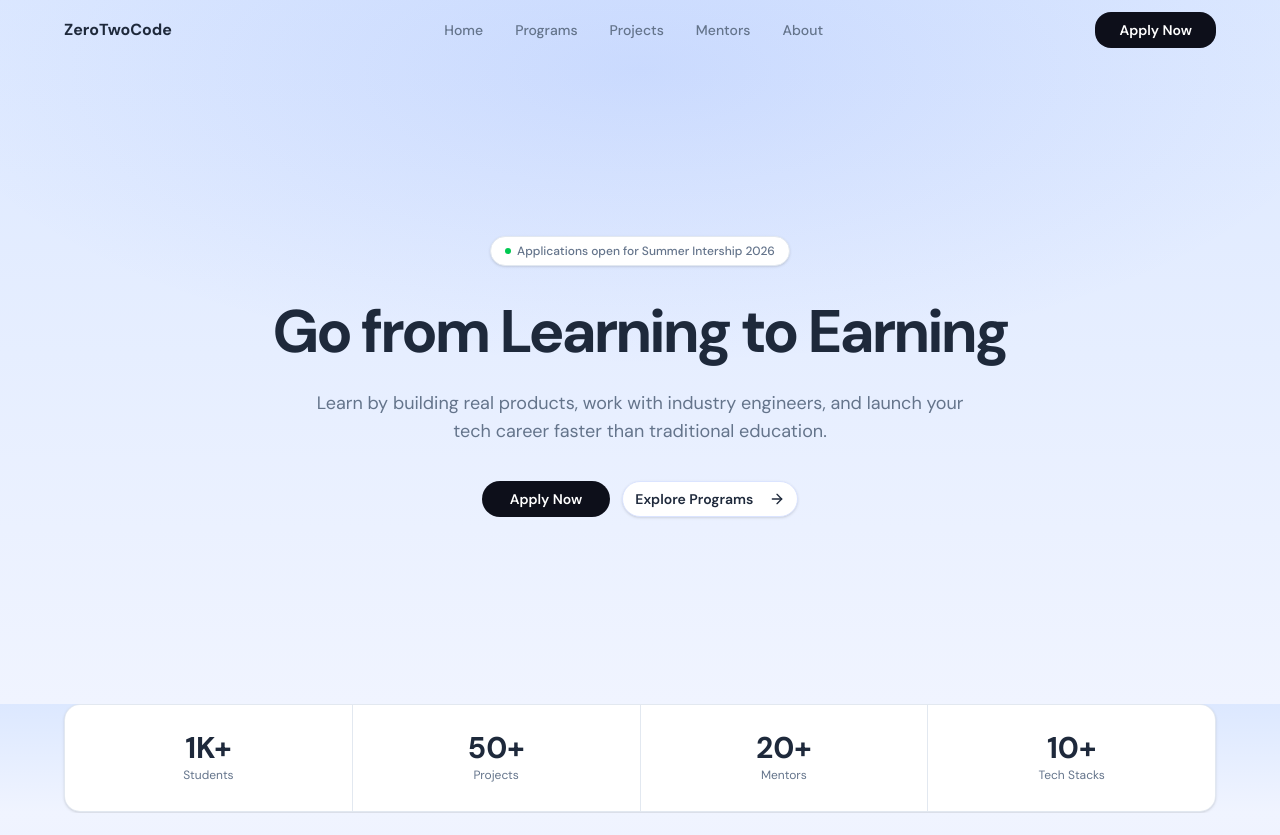
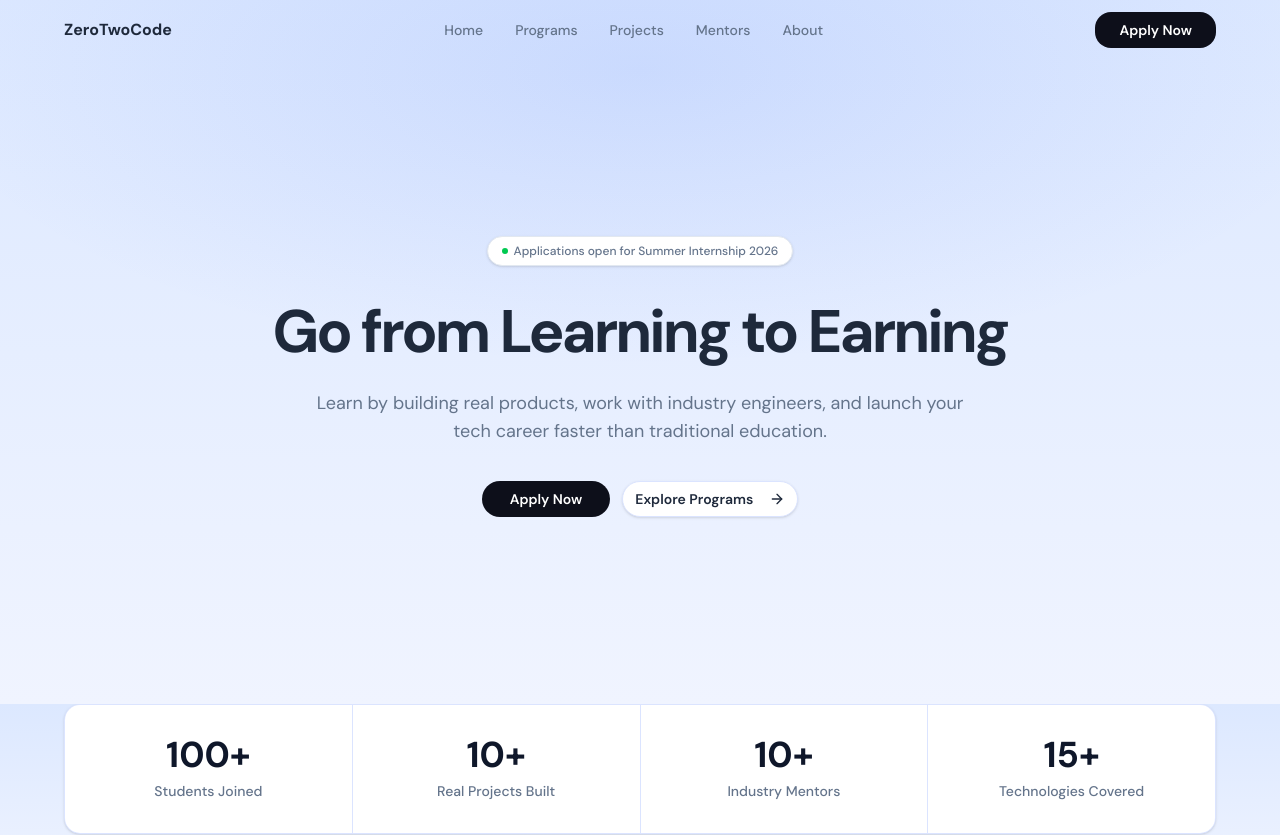
Before and after one commit to 0xkid-root/myOwnStartup, a Next.js app: page / in a window 1280 px wide. Shown: the top 835 px of the page. Built offline with nearby package versions, Linux system fonts and the light colour scheme.

Commit message:
stats page done

```diff
--- a/components/Hero.tsx
+++ b/components/Hero.tsx
@@ -16,7 +16,7 @@ export function Hero() {
       {/* Badge */}
       <div className="relative z-10 inline-flex items-center gap-1.5 bg-card border border-border rounded-full px-3.5 py-1.5 font-medium text-xs text-muted mb-7 shadow-sm">
         <span className="w-1.5 h-1.5 rounded-full bg-green-500" />
-        Applications open for Summer Intership 2026
+        Applications open for Summer Internship 2026
       </div>
 
       {/* Heading */}
--- a/components/Stats.tsx
+++ b/components/Stats.tsx
@@ -1,21 +1,36 @@
 export function Stats() {
   const stats = [
-    { num: '1K+', label: 'Students' },
-    { num: '50+', label: 'Projects' },
-    { num: '20+', label: 'Mentors' },
-    { num: '10+', label: 'Tech Stacks' },
+    { num: '100+', label: 'Students Joined' },
+    { num: '10+', label: 'Real Projects Built' },
+    { num: '10+', label: 'Industry Mentors' },
+    { num: '15+', label: 'Technologies Covered' },
   ];
 
   return (
-    <div className="px-[5%] bg-gradient-to-b from-[#dce8ff] to-[#f0f4ff] pb-px">
-      <div className="grid grid-cols-2 md:grid-cols-4 gap-px bg-border border border-border rounded-2xl overflow-hidden shadow-sm">
+    <section className="px-[5%] bg-gradient-to-b from-[#dce8ff] to-[#f0f4ff] pb-16">
+      <div className="grid grid-cols-2 md:grid-cols-4 gap-px border border-[#dbe4ff] rounded-2xl overflow-hidden shadow-sm bg-[#dbe4ff]">
         {stats.map((stat, idx) => (
-          <div key={idx} className="bg-card p-7 text-center">
-            <div className="text-3xl font-black text-foreground leading-none">{stat.num}</div>
-            <div className="text-xs text-muted mt-1">{stat.label}</div>
+          <div
+            key={idx}
+            className="
+              bg-white
+              p-8
+              text-center
+              hover:bg-[#f8fbff]
+              transition-all
+              duration-300
+            "
+          >
+            <div className="text-3xl md:text-4xl font-black text-[#0f172a] leading-none">
+              {stat.num}
+            </div>
+
+            <div className="text-sm text-[#64748b] font-medium mt-2">
+              {stat.label}
+            </div>
           </div>
         ))}
       </div>
-    </div>
+    </section>
   );
 }
```
